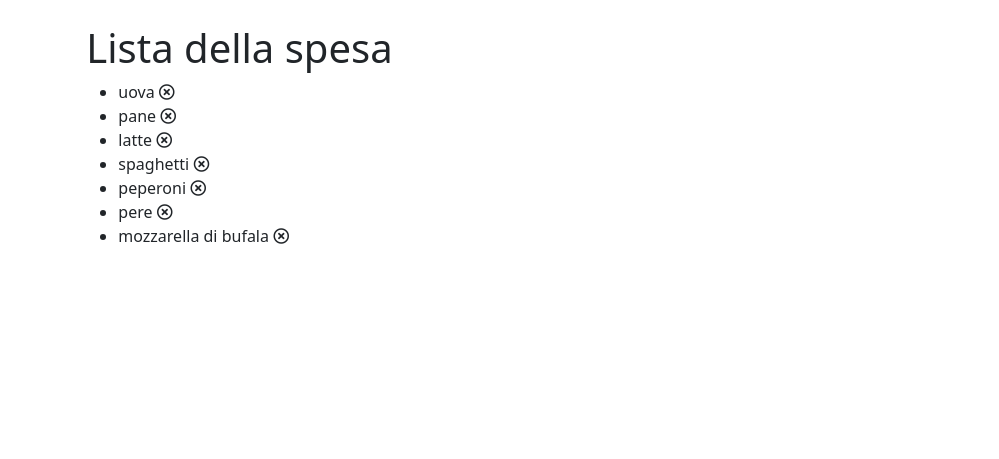
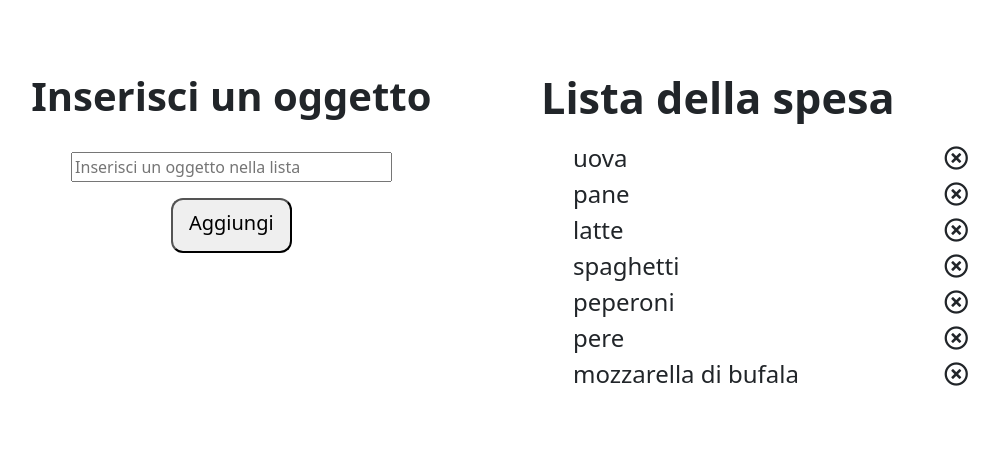
Before and after one commit to andmalt/vue-todolist, a plain HTML site: page index.html in a window 1280 px wide. Shown: the whole page, without its empty margins (147-1146 px from the left). Drawn offline with nearby package versions, Linux system fonts and the light colour scheme.

Commit message:
inserted flex list to Html and function to the script

```diff
--- a/css/style.css
+++ b/css/style.css
@@ -0,0 +1,19 @@
+ul>li{
+    font-size: 1.5rem;
+    list-style: none;
+}
+h1{
+    font-weight: 700;
+    font-size: 2.7rem;
+}
+h2{
+    font-weight: 600;
+    font-size: 2.5rem;
+}
+.add-items{
+    width: 75%;
+}
+.button_add{
+    border-radius: 12px;
+    padding-bottom: 0.8rem;
+}
--- a/index.html
+++ b/index.html
@@ -4,7 +4,7 @@
     <meta charset="UTF-8">
     <meta http-equiv="X-UA-Compatible" content="IE=edge">
     <meta name="viewport" content="width=device-width, initial-scale=1.0">
-    <title>JS slider</title>
+    <title>JS toDoList</title>
 
     <!-- Font awesome -->
     <link rel="stylesheet" href="https://cdnjs.cloudflare.com/ajax/libs/font-awesome/5.15.3/css/all.min.css"/>
@@ -21,12 +21,21 @@
 <body>
     <main id="app" class="container-fluid p-4">
         <div class="row justify-content-center">
-            <div class="col-12 col-md-8">
-                <div>
-                    <h1>Lista della spesa</h1>
-                    <ul>
-                        <li v-for="(element, index) in toDoList">{{ element }} <i @click="removeItem" class="far fa-times-circle"></i></li>
-                    </ul>
+            <div class="col-12 col-md-10">
+                <div class="row">
+                    <!-- input add item to do list -->
+                    <div class="col-12 col-md-6 text-center p-5">
+                        <h2 class="pb-4">Inserisci un oggetto</h2>
+                        <input type="text" placeholder="Inserisci un oggetto nella lista" class="add-items mb-3">
+                        <button class=" btn-lg button_add">Aggiungi</button>
+                    </div>
+                    <!-- to do list  -->
+                    <div class="col-12 col-md-6 p-5">
+                        <h1 class="pb-2">Lista della spesa</h1>
+                        <ul>
+                            <li v-for="(element, index) in toDoList" class="d-flex justify-content-between align-items-center">{{ element }} <i @click="removeItem" class="far fa-times-circle"></i></li>
+                        </ul>
+                    </div>
                 </div>
             </div>
         </div>
--- a/javascript/script.js
+++ b/javascript/script.js
@@ -8,10 +8,14 @@ let app = new Vue({
     el:'#app',
     data:{
         toDoList:["uova","pane","latte","spaghetti","peperoni","pere","mozzarella di bufala"],
+        addToDoList:"",
     },
     methods:{
         removeItem: function(index){
             this.toDoList.splice(index , 1);
         },
+        addItem: function(item){
+            this.addToDoList.trim().toLowerCase().pop(item);
+        }
     }
 });
```
